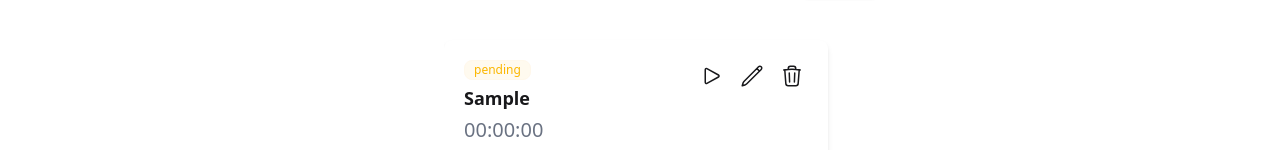
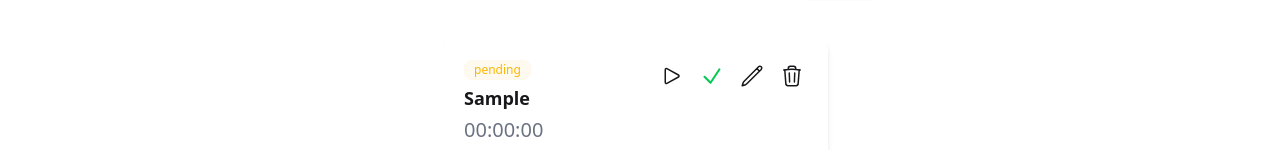
Before and after one commit to kurtthezombie/tasky, a Next.js app: page / in a window 1280 px wide. Both pictures are taken after typing "Sample" into the empty fields and a click on the button "+ Add". Shown: the part 148-298 px from the top of the page. Built offline with nearby package versions, Linux system fonts and the light colour scheme.

Commit message:
added draft mark as done functionality

```diff
--- a/src/modules/landing/components/TaskItem.tsx
+++ b/src/modules/landing/components/TaskItem.tsx
@@ -11,6 +11,7 @@ interface TaskItemProps {
   toggleTask: (id: number) => void;
   updateTask: (id: number, updates: Partial<Task>) => void;
   removeTask: (id: number) => void;
+  markTaskDone: (id: number) => void;
 }
 
 export const TaskItem = ({
@@ -23,6 +24,7 @@ export const TaskItem = ({
   toggleTask,
   updateTask,
   removeTask,
+  markTaskDone
 }: TaskItemProps) => {
   return (
   <li key={task.id}>
@@ -47,17 +49,22 @@ export const TaskItem = ({
                 autoFocus
               />
             ) : (
-              <h1 className="card-title text-lg break-all">{task.title}</h1>
+              <h1
+                className={`card-title text-lg break-all ${
+                task.status === "completed" ? "line-through text-gray-400" : ""
+                }`}>
+                {task.title}
+              </h1>
             )}
             <h1 className="text-xl text-gray-500">{formatTime(task.time)}</h1>
           </div>
 
           <div className="flex gap-2">
-            <button
-              className="btn btn-sm btn-ghost btn-square"
-              disabled={runningTaskId !== null && runningTaskId !== task.id}
-              onClick={() => toggleTask(task.id)}
-            >
+            {task.status !== "completed" && (
+              <button
+                className="btn btn-sm btn-ghost btn-square"
+                onClick={() => toggleTask(task.id)}
+              >
               {runningTaskId === task.id ? (
                 // pause icon
                 <svg xmlns="http://www.w3.org/2000/svg" fill="none" viewBox="0 0 24 24" strokeWidth={1.5} stroke="currentColor" className="size-6">
@@ -70,6 +77,28 @@ export const TaskItem = ({
                 </svg>
               )}
             </button>
+            )}
+            {task.status !== "completed" && (
+              <button
+                  className="btn btn-sm btn-ghost btn-square text-green-500"
+                  onClick={() => markTaskDone(task.id)}
+                >
+                <svg
+                  xmlns="http://www.w3.org/2000/svg"
+                  fill="none"
+                  viewBox="0 0 24 24"
+                  strokeWidth={2}
+                  stroke="currentColor"
+                  className="size-6"
+                >
+                  <path
+                    strokeLinecap="round"
+                    strokeLinejoin="round"
+                    d="M4.5 12.75l6 6 9-13.5"
+                  />
+                </svg>
+              </button>
+            )}
 
             <button
               className="btn btn-sm btn-ghost btn-square"
--- a/src/modules/landing/components/TaskList.tsx
+++ b/src/modules/landing/components/TaskList.tsx
@@ -1,5 +1,4 @@
-import { statusClass, Task } from "@/common/constants/task";
-import { formatTime } from "@/common/utils/formatTime";
+import { Task } from "@/common/constants/task";
 import { TaskItem } from "./TaskItem";
 
 interface TaskListProps {
@@ -12,6 +11,7 @@ interface TaskListProps {
   toggleTask: (id: number) => void;
   updateTask: (id: number, updates: Partial<Task>) => void;
   removeTask: (id: number) => void;
+  markTaskDone: (id: number) => void;
 }
 
 export const TaskList = ({
@@ -24,6 +24,7 @@ export const TaskList = ({
   toggleTask,
   updateTask,
   removeTask,
+  markTaskDone,
 }: TaskListProps) => {
   if (tasks.length === 0) {
     return (
@@ -35,7 +36,13 @@ export const TaskList = ({
 
   return (
     <ul className="space-y-3 max-h-[70vh] overflow-y-auto pr-2">
-      {tasks.map(task => (
+      {tasks
+        .sort((a, b) => {
+          if (a.status === "completed" && b.status !== "completed") return 1;
+          if (a.status !== "completed" && b.status === "completed") return -1;
+          return 0; // keep relative order for tasks with same status
+        })
+        .map((task) => (
           <TaskItem
             key={task.id}
             task={task}
@@ -47,6 +54,7 @@ export const TaskList = ({
             toggleTask={toggleTask}
             updateTask={updateTask}
             removeTask={removeTask}
+            markTaskDone={markTaskDone}
           />
         ))}
     </ul>
--- a/src/modules/landing/components/TaskTimer.tsx
+++ b/src/modules/landing/components/TaskTimer.tsx
@@ -7,7 +7,7 @@ export const TaskTimer = () => {
     runningTaskId, setRunningTaskId,
     editingTaskId, setEditingTaskId,
     editingTitle, setEditingTitle,
-    handleAddTask, toggleTask,
+    handleAddTask, toggleTask, markTaskDone,
     tasks, removeTask, updateTask
   } = useLogic();
 
@@ -36,6 +36,7 @@ export const TaskTimer = () => {
           toggleTask={toggleTask}
           updateTask={updateTask}
           removeTask={removeTask}
+          markTaskDone={markTaskDone}
         />
       </div>
     </div>
--- a/src/modules/landing/useLogic.tsx
+++ b/src/modules/landing/useLogic.tsx
@@ -44,6 +44,14 @@ export const useLogic = () => {
     }
   };
 
+  const markTaskDone = (taskId: number) => {
+    updateTask(taskId, { status: "completed" });
+    if (runningTaskId === taskId) {
+      setRunningTaskId(null);
+    }
+    toast.success("Task marked as done!");
+  };
+
   useEffect(() => {
     if (runningTaskId === null) return;
 
@@ -71,7 +79,7 @@ export const useLogic = () => {
     editingTaskId, setEditingTaskId,
     editingTitle, setEditingTitle,
 
-    handleAddTask, toggleTask,
+    handleAddTask, toggleTask, markTaskDone,
 
     tasks, addTask, removeTask, updateTask
   };
```
Lines whose indentation alone changed are shown as unchanged.
